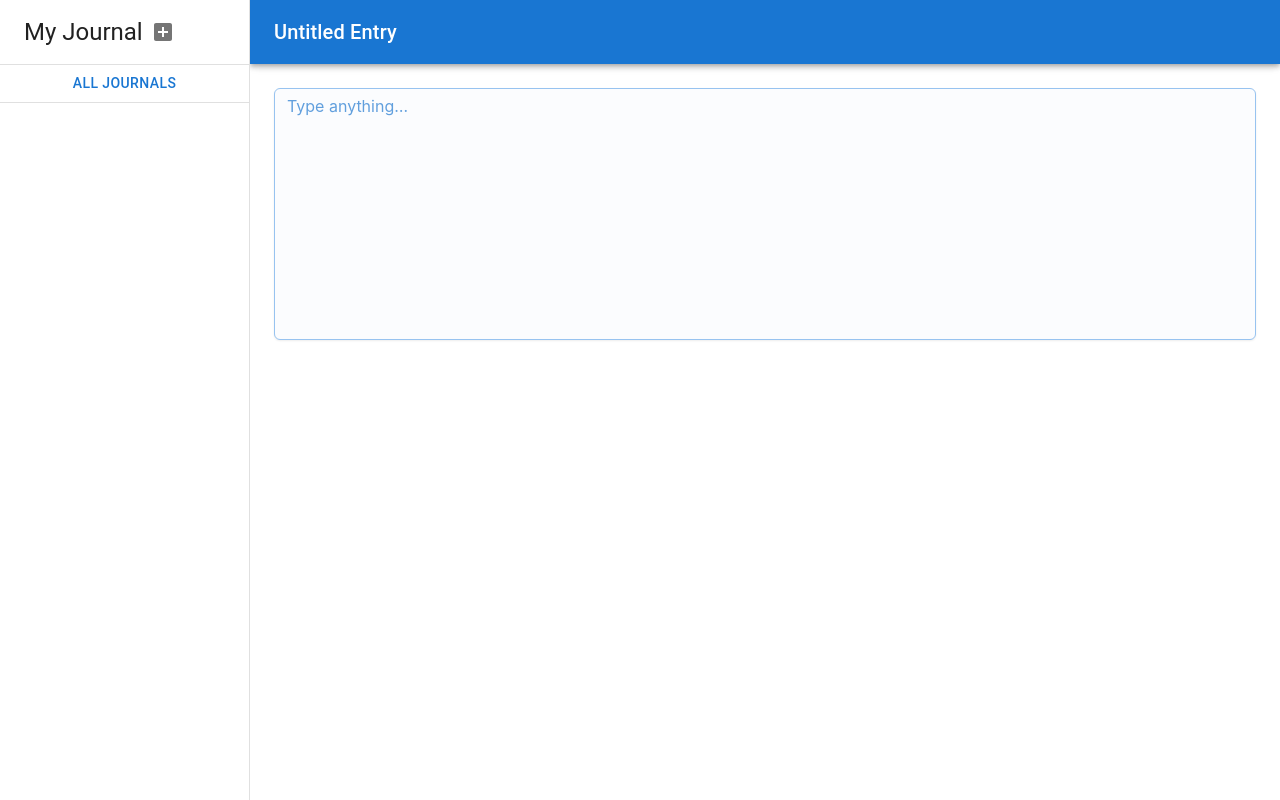
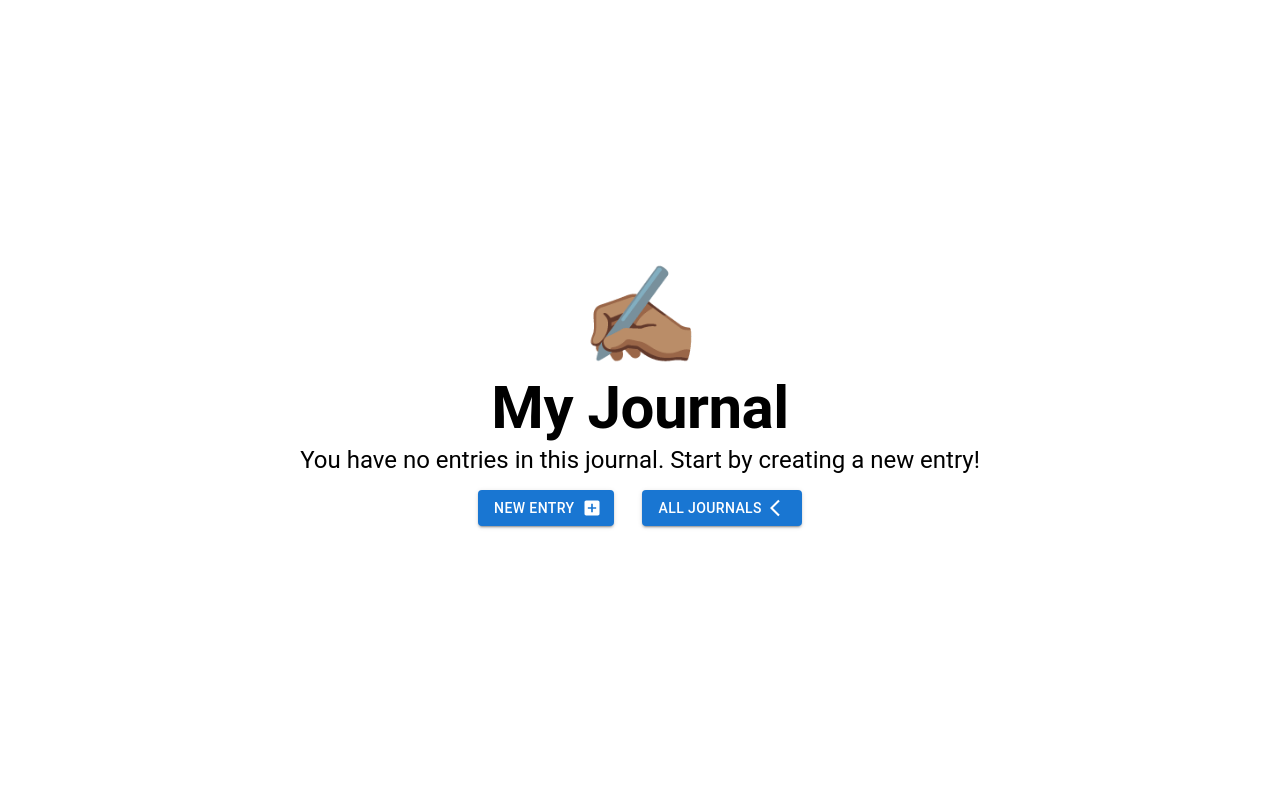
Before and after one commit to iarshtejay/dailyjournal, a React (Create React App) app in the folder client/: page /journals/1 in a window 1280 px wide. Built offline with nearby package versions, Linux system fonts and the light colour scheme.

Commit message:
feat: journal with no entries

```diff
--- a/client/src/App.js
+++ b/client/src/App.js
@@ -11,7 +11,7 @@ const router = createBrowserRouter([
     element: <AllJournals />,
   },
   {
-    path: "/journals/*",
+    path: "/journals/:journalId",
     element: <JournalEdit />,
   },
 ]);
--- a/client/src/components/Editor.js
+++ b/client/src/components/Editor.js
@@ -8,6 +8,7 @@ const Editor = (props) => {
       minRows={10}
       onChange={(event) => props.updateEntry(event.target.value)}
       value={props.currentEntry?.body || ""}
+      autoFocus={true}
     />
   );
 };
--- a/client/src/components/journaledit/SideBar.js
+++ b/client/src/components/journaledit/SideBar.js
@@ -27,24 +27,19 @@ const SideBar = (props) => {
       variant="permanent"
       anchor="left"
     >
-      <Toolbar>
+      <Toolbar sx={{ justifyContent: "space-between", paddingRight: "0" }}>
         <Typography variant="h5">
-          {props.journal?.title || "Arsh's Journal"}
+          {(props.journal?.title || "Arsh's Journal") +
+            (props.journal?.icon || "✍🏽")}
         </Typography>
         <IconButton aria-label="add" onClick={() => props.createNewEntry()}>
           <AddBoxIcon />
         </IconButton>
       </Toolbar>
       <Divider />
-
-      <Button
-        aria-label="all-journals"
-        variant="text"
-        href="/"
-      >
+      <Button aria-label="all-journals" variant="text" href="/">
         All Journals
       </Button>
-
       <Divider />
       <List>
         {props.entries.map((entry, index) => (
@@ -68,7 +63,7 @@ const SideBar = (props) => {
               <ListItemText
                 primary={entry.body?.split("\n")[0] || "Untitled Entry"}
                 secondary={moment(
-                  props.journal?.dateModified || moment.now()
+                  entry?.dateModified || moment.now()
                 ).fromNow()}
               />
             </ListItemButton>
--- a/client/src/views/JournalEdit.js
+++ b/client/src/views/JournalEdit.js
@@ -6,24 +6,35 @@ import Editor from "../components/Editor";
 import TitleBar from "../components/journaledit/TitleBar";
 import SideBar from "../components/journaledit/SideBar";
 import { nanoid } from "nanoid";
+import { useParams } from "react-router-dom";
+import { Button } from "@mui/material";
+import Typography from "@mui/material/Typography";
+import AddBoxIcon from "@mui/icons-material/AddBox";
+import ArrowBackIosIcon from "@mui/icons-material/ArrowBackIos";
 
 const drawerWidth = 250;
 
 const JournalEdit = () => {
+  const { journalId } = useParams();
   /* Lazy loading of a state:
    * Pass a function and wrap the expensive code inside a function during state initialization
    * This will ensure that the code gets executed only once even when React re-renders
    * */
-  const [journal, setJournal] = React.useState({ title: "My Journal" });
+  const [journal, setJournal] = React.useState(
+    () =>
+      JSON.parse(localStorage.getItem("journals"))?.find(
+        (journal_) => journal_.id === journalId
+      ) || { title: "My Journal" }
+  );
   const [entries, setEntries] = React.useState(
-    () => JSON.parse(localStorage.getItem("entries")) || []
+    () => JSON.parse(localStorage.getItem(journalId)) || []
   );
   const [currentEntryId, setCurrentEntryId] = React.useState(
     (entries[0] && entries[0].id) || ""
   );
 
   React.useEffect(() => {
-    localStorage.setItem("entries", JSON.stringify(entries));
+    localStorage.setItem(journalId, JSON.stringify(entries));
   }, [entries]);
 
   const createNewEntry = () => {
@@ -76,7 +87,7 @@ const JournalEdit = () => {
     });
   };
 
-  return (
+  return entries && entries.length > 0 ? (
     <Box sx={{ display: "flex" }}>
       <CssBaseline />
       <TitleBar drawerWidth={drawerWidth} currentEntry={findCurrentEntry()} />
@@ -97,6 +108,40 @@ const JournalEdit = () => {
         <Editor updateEntry={updateEntry} currentEntry={findCurrentEntry()} />
       </Box>
     </Box>
+  ) : (
+    <Box
+      display={"flex"}
+      flexDirection={"column"}
+      justifyContent="center"
+      alignItems={"center"}
+      height="100vh"
+    >
+      <Typography variant="h1">{journal?.icon || "✍🏽"}</Typography>
+      <Typography variant="h2" sx={{ fontWeight: "bold" }}>
+        {journal?.title || "Untitled Journal"}
+      </Typography>
+      <Typography variant="h5">
+        {"You have no entries in this journal. Start by creating a new entry!"}
+      </Typography>
+      <Box display={"flex"} justifyContent={"space-between"}>
+        <Button
+          variant="contained"
+          onClick={createNewEntry}
+          endIcon={<AddBoxIcon />}
+          sx={{ margin: "1em" }}
+        >
+          New Entry
+        </Button>
+        <Button
+          variant="contained"
+          href="/"
+          endIcon={<ArrowBackIosIcon />}
+          sx={{ margin: "1em" }}
+        >
+          All Journals
+        </Button>
+      </Box>
+    </Box>
   );
 };
 
```
